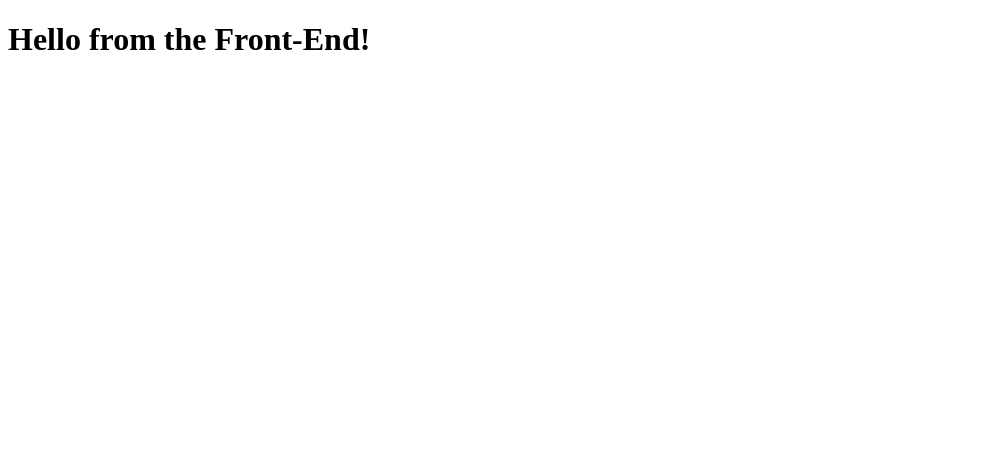
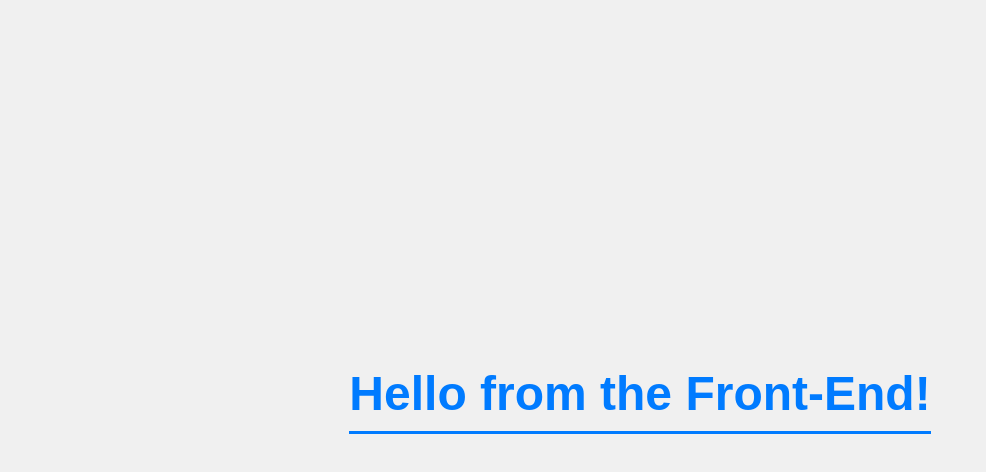
Before and after one commit to BharathSingh657/My-first-ap, a plain HTML site: page index.html in a window 1280 px wide. Shown: the whole page, without its empty margins (0-986 px from the left). Drawn offline with Linux system fonts and the light colour scheme.

Commit message:
Feature: Added CSS for basic styling and centering

```diff
--- a/sellfimprovement.html
+++ b/index.html
@@ -3,6 +3,7 @@
 <head>
     <meta charset="UTF-8">
     <title>My First App</title>
+    <link rel="stylesheet" href="style.css">
 </head>
 <body>
     <h1>Hello from the Front-End!</h1>
--- /dev/null
+++ b/style.css
@@ -0,0 +1,18 @@
+/* styles.css */
+body {
+    font-family: Arial, sans-serif;
+    background-color: #f0f0f0; /* Light gray background */
+    color: #333; /* Dark gray text */
+    display: flex;
+    justify-content: center; /* Center horizontally */
+    align-items: center; /* Center vertically */
+    height: 100vh; /* Viewport height for full screen centering */
+    margin: 0;
+}
+
+h1 {
+    color: #007bff; /* A nice blue color */
+    font-size: 3em; /* Larger font size */
+    border-bottom: 3px solid #007bff;
+    padding-bottom: 10px;
+}
```
